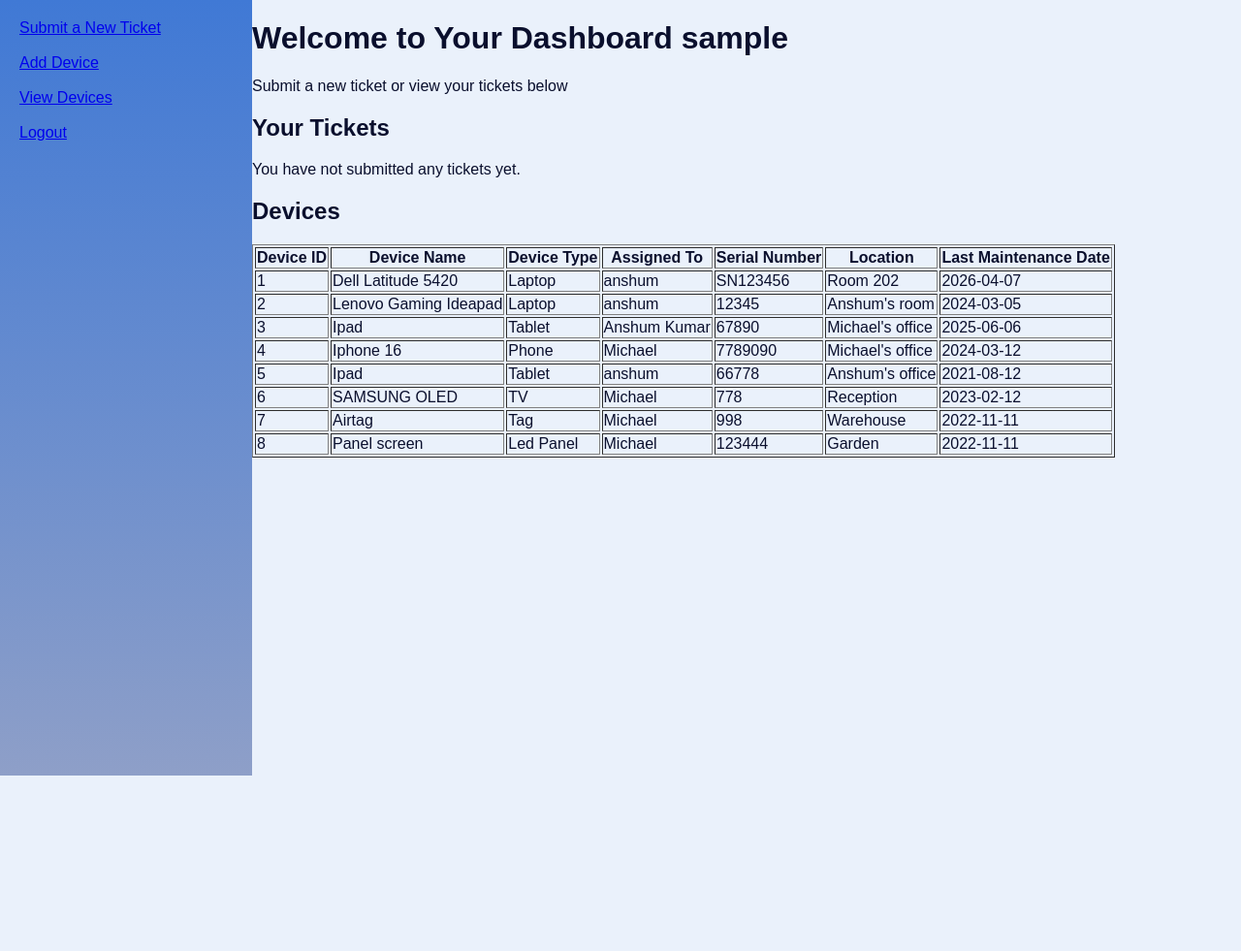
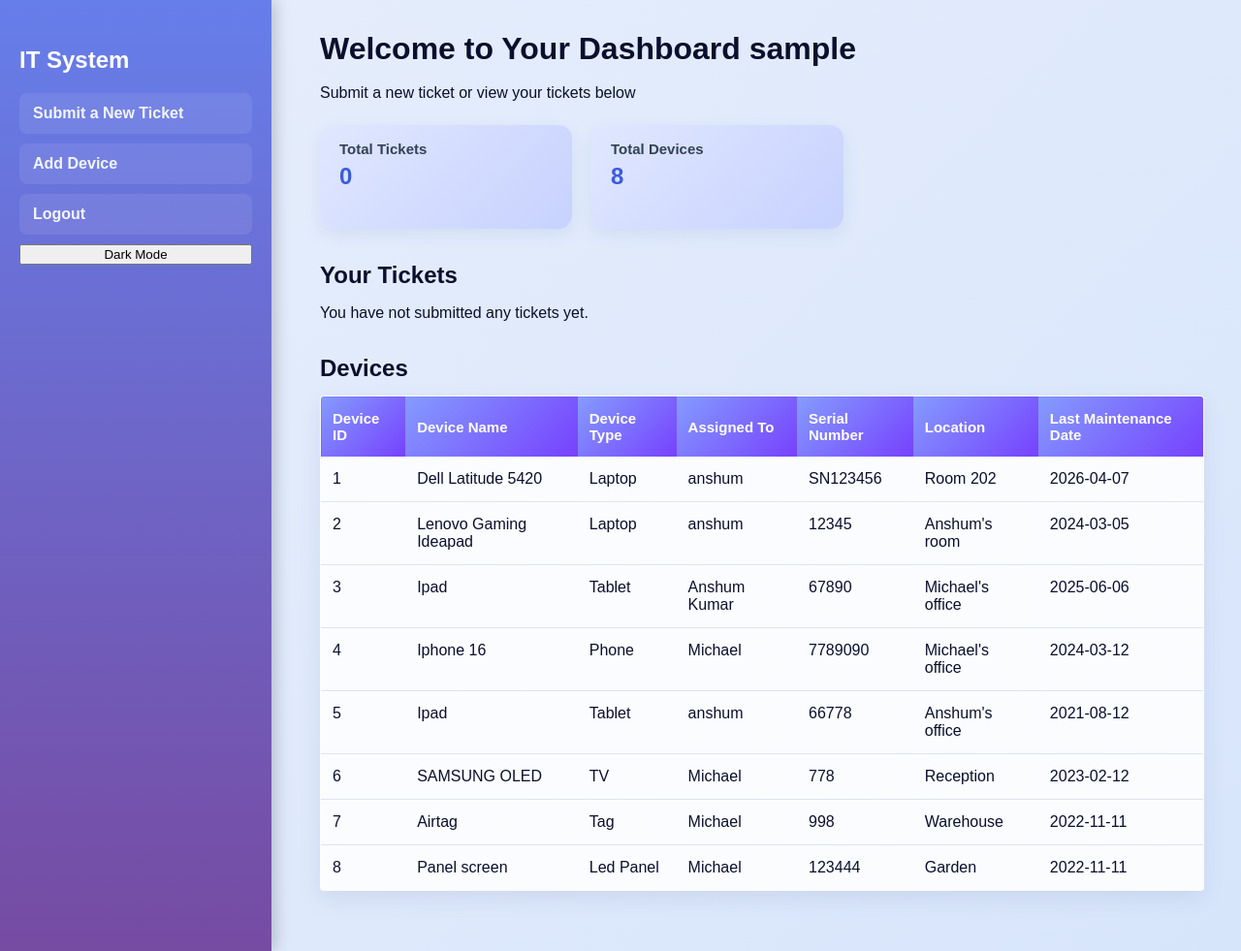
Before and after one commit to anshumkumar/IT_Ticket_manager_app_ak, a Flask app: page /user_dashboard in a window 1280 px wide. Shown: the whole page at 97% size. Before the commit the page ends 800 px from the top, so only its background shows below. Run offline with Flask 3, Linux system fonts and the light colour scheme; the visitor is signed in with stand-in values (Sample User, id 1); data comes from the database, SQL or seed files in the repository; both versions use the stored data as it was after the commit.

Commit message:
(Version 1.14) Added dark mode and made css stylling better.

```diff
--- a/static/style.css
+++ b/static/style.css
@@ -19,7 +19,7 @@ body {
 
 /* For the entire login box */
 .login-box{
-    background: white;
+    background: aliceblue;
     padding: 30px;   /* Makes the box bigger*/
     border-radius: 10px;   /* This will make the corners round */
     width: 390px;  /* Perfect width for my text ( Welcome to IT Ticket manager - by Anshum  */
@@ -68,16 +68,292 @@ body {
     outline: none;
 }    /* For input box border */
 
+
+
 .dashboard {
     display: flex;
     min-height: 100vh;
-    background-color: #eaf1fb;
+    background: linear-gradient(135deg, #e7eefc, #d7e5fb);
 }
 
 .side-bar {
-    width: 220px;
-    background: linear-gradient(180deg, #4079d5, #8e9fc8);
-    padding: 20px;
+    width: 240px;
+    padding: 28px 20px;
+
+    background: linear-gradient(180deg, #667eea, #764ba2);
+
+    color: white;
 
 
+    box-shadow: 4px 0 15px rgba(0, 0, 0, 0.2);
+
+    display: flex;
+    flex-direction: column;
 }
+
+
+
+
+.side-bar a {
+    text-decoration: none;
+    color: #f1f5ff;
+
+    padding: 12px 14px;
+    margin-bottom: 10px;
+
+    border-radius: 8px;
+
+    background: rgba(255, 255, 255, 0.08);
+
+    font-weight: bold;
+    transition: 0.2s ease;
+}
+
+.side-bar a:hover {
+    background: rgba(255, 255, 255, 0.18);
+    transform: translateX(4px);
+}
+
+
+
+.summary-board {
+    display: flex;
+    flex-direction: row;
+    gap: 20px;
+    margin: 18px 0 28px 0;
+}
+
+.summary-stats {
+    background: linear-gradient(135deg, #e0e7ff, #c7d2fe);
+    color: #1e293b;
+    padding: 16px 20px;
+    border-radius: 14px;
+    width: 220px;
+    box-shadow: 0 6px 16px rgba(100, 120, 200, 0.12);
+}
+
+.summary-stats h3 {
+    margin: 0 0 6px 0;
+    font-size: 15px;
+    color: #334155;
+}
+
+.summary-stats p {
+    margin: 0;
+    font-size: 24px;
+    font-weight: bold;
+    color: #3b5bdb;
+}
+
+.main-content {
+    flex: 1;
+    padding: 32px 38px;
+    margin-left: 12px;
+}
+
+.main-content h1 {
+    margin-top: 0;
+    margin-bottom: 18px;
+}
+
+.main-content p {
+    margin-bottom: 24px;
+}
+
+
+.main-content h2 {
+    margin-top: 34px;
+    margin-bottom: 14px;
+}
+
+
+
+
+.styled-table {
+    width: 100%;
+    border-collapse: collapse;
+    margin-top: 14px;
+    margin-bottom: 30px;
+    background: rgba(255, 255, 255, 0.88);
+    border-radius: 4px;
+    overflow: hidden;
+    box-shadow: 0 8px 22px rgba(80, 100, 160, 0.12);
+    border: 1px solid #d6deee;
+}
+
+.styled-table th {
+    background: linear-gradient(135deg, #849bff, #7641fd);
+    color: white;
+    text-align: left;
+    padding: 14px 12px;
+    font-size: 15px;
+}
+
+.styled-table td {
+    padding: 14px 12px;
+    border-bottom: 1px solid #dbe4f0;
+    vertical-align: top;
+}
+
+
+
+
+.styled-table tr:hover td {
+    background-color: rgba(224, 231, 255, 0.65);
+}
+
+
+
+.styled-table button {
+    background: linear-gradient(135deg, #667eea, #764ba2);
+    color: white;
+    border: none;
+    border-radius: 8px;
+    padding: 8px 14px;
+    font-size: 14px;
+    font-weight: bold;
+    cursor: pointer;
+    transition: 0.2s ease;
+}
+
+.styled-table button:hover {
+    transform: translateY(-2px);
+    box-shadow: 0 6px 14px rgba(102, 126, 234, 0.22);
+}
+
+
+.styled-table textarea {
+    width: 100%;
+    min-width: 180px;
+    min-height: 70px;
+    padding: 10px;
+    border: 1px solid #cbd5e1;
+    border-radius: 10px;
+    font-family: Arial, Helvetica, sans-serif;
+    font-size: 14px;
+    box-sizing: border-box;
+    resize: vertical;
+    margin-bottom: 8px;
+}
+
+.styled-table textarea:focus {
+    outline: none;
+    border-color: #667eea;
+    box-shadow: 0 0 0 3px rgba(102, 126, 234, 0.15);
+}
+
+
+
+/* Dark mode functionality */
+
+
+
+.dark-mode {
+    background: #0b1e3a;
+    color: #eab308;
+}
+
+
+.dark-mode .side-bar {
+    background: linear-gradient(180deg, #0f2a4d, #0b1e3a);
+    box-shadow: 4px 0 15px rgba(0, 0, 0, 0.4);
+}
+
+.dark-mode .side-bar h2 {
+    color: #facc15;
+}
+
+.dark-mode .side-bar a {
+    color: #eab308;
+    background: rgba(255, 255, 255, 0.05);
+}
+
+.dark-mode .side-bar a:hover {
+    background: rgba(255, 255, 255, 0.12);
+    color: #fde68a;
+}
+
+
+.dark-mode .main-content {
+    background: linear-gradient(180deg, #0f2a4d, #0b1e3a);
+    color: #eab308;
+}
+
+
+.dark-mode .main-content h1,
+.dark-mode .main-content h2,
+.dark-mode .main-content p {
+    color: #facc15;
+}
+
+.dark-mode .summary-stats {
+    background: linear-gradient(135deg, #1e3a5f, #274c77);
+    color: #facc15;
+    box-shadow: 0 6px 18px rgba(0, 0, 0, 0.35);
+}
+
+.dark-mode .summary-stats h3 {
+    color: #fde68a;
+}
+
+.dark-mode .summary-stats p {
+    color: #facc15;
+}
+
+
+.dark-mode .styled-table {
+    background: #132a4a;
+    border: 1px solid #1e3a5f;
+    box-shadow: 0 8px 20px rgba(0, 0, 0, 0.4);
+}
+
+.dark-mode .styled-table th {
+    background: #1e3a5f;
+    color: #facc15;
+}
+
+.dark-mode .styled-table td {
+    color: #e2e8f0;
+    border-bottom: 1px solid #1e3a5f;
+}
+
+
+.dark-mode .styled-table tr:hover td {
+    background-color: #1c3b66;
+}
+
+
+.dark-mode button {
+    background: linear-gradient(135deg, #d4a017, #facc15);
+    color: #0b1e3a;
+}
+
+.dark-mode button:hover {
+    box-shadow: 0 6px 14px rgba(250, 204, 21, 0.3);
+}
+
+
+.dark-mode textarea {
+    background: #1e293b;
+    color: #e2e8f0;
+    border: 1px solid #334155;
+}
+
+
+.dark-mode.login-page {
+    background: linear-gradient(135deg, #0b1e3a, #0f2a4d);
+}
+
+.dark-mode.login-box{
+    background-color: dodgerblue;
+}
+
+.dark-mode .login-box input {
+    background: white;
+    color: black;
+    border: 1px solid black;
+}
+
+.dark-mode .login-box input:focus {
+    border-color: #facc15;
+}
--- /dev/null
+++ b/static/theme.js
@@ -0,0 +1,13 @@
+if (localStorage.getItem("theme") === "dark") {
+    document.body.classList.add("dark-mode");
+}
+
+function toggleDarkMode() {
+    document.body.classList.toggle("dark-mode");
+
+    if (document.body.classList.contains("dark-mode")) {
+        localStorage.setItem("theme", "dark");
+    } else {
+        localStorage.setItem("theme", "light");
+    }
+}
--- a/templates/add_device.html
+++ b/templates/add_device.html
@@ -5,6 +5,7 @@
 <body>
     <H1>Add New Device</H1>
     <br>
+    <a href="{{ url_for('user_dashboard') }}">Back to Dashboard</a>
     {% if error %}
     <p style="color: red;">{{ error }}</p>
     {% endif %}
--- a/templates/devices.html
+++ b/templates/devices.html
@@ -3,6 +3,8 @@
     <title>Devices information</title>
 </head>
 <body>
+<a href="{{ url_for('user_dashboard') }}">Back to Dashboard</a>
+<br><br>
 <table border="2">
     <tr>
         <th>Device ID</th>
--- a/templates/login.html
+++ b/templates/login.html
@@ -3,6 +3,7 @@
     <head>
         <title>Login</title>
         <link rel="stylesheet" href="{{ url_for('static', filename='style.css') }}">
+        <script src="{{ url_for('static', filename='theme.js') }}"></script>
     </head>
     <body>
         <div class="login-centre">
@@ -26,6 +27,10 @@
 
         <p> If you don't have an account, pls register here. <a href="{{ url_for('register') }}">Register here</a>
         </p>
+
+        <button onclick="toggleDarkMode()" class="dark-mode-btn"> Dark Mode
+        </button>
+
         </div>
         </div>
 
--- a/templates/register.html
+++ b/templates/register.html
@@ -3,6 +3,7 @@
 <head>
     <title>Login</title>
     <link rel="stylesheet" href="{{ url_for('static', filename='style.css') }}">
+    <script src="{{ url_for('static', filename='theme.js') }}"></script>
 </head>
 <body>
     <div class="login-centre">
--- a/templates/staff_dashboard.html
+++ b/templates/staff_dashboard.html
@@ -2,6 +2,7 @@
 <html>
 <head>
     <title>Staff Dashboard</title>
+    <link rel="stylesheet" href="{{ url_for('static', filename='style.css') }}">
 </head>
 <body>
 
--- a/templates/user_dashboard.html
+++ b/templates/user_dashboard.html
@@ -3,22 +3,20 @@
 <head>
     <title>User Dashboard</title>
     <link rel="stylesheet" href="{{ url_for('static', filename='style.css') }}">
+    <script src="{{ url_for('static', filename='theme.js') }}"></script>
 </head>
-<body>
+<body class="dashboard-page">
 
     <div class="dashboard">
 
         <div class="side-bar">
+            <h2>IT System</h2>
+
             <a href="{{ url_for('submit_ticket') }}">Submit a New Ticket</a>
-            <br><br>
-
             <a href="{{ url_for('add_device') }}">Add Device</a>
-            <br><br>
-
-            <a href="{{ url_for('view_devices') }}">View Devices</a>
-            <br><br>
-
             <a href="{{ url_for('logout') }}">Logout</a>
+            <button onclick="toggleDarkMode()" class="dark-mode-btn"> Dark Mode
+            </button>
         </div>
 
         <div class="main-content">
@@ -26,10 +24,22 @@
 
             <p>Submit a new ticket or view your tickets below</p>
 
+            <div class="summary-board">
+                <div class="summary-stats">
+                    <h3>Total Tickets</h3>
+                    <p>{{ tickets|length }}</p>
+                </div>
+
+                <div class="summary-stats">
+                    <h3>Total Devices</h3>
+                    <p>{{ devices|length }}</p>
+                </div>
+            </div>
+
             <h2>Your Tickets</h2>
 
             {% if tickets %}
-                <table border="1" class="styled-table">
+                <table class="styled-table">
                     <tr>
                         <th>Ticket ID</th>
                         <th>Title</th>
@@ -75,7 +85,7 @@
             <h2>Devices</h2>
 
             {% if devices %}
-                <table border="1" class="styled-table">
+                <table class="styled-table">
                     <tr>
                         <th>Device ID</th>
                         <th>Device Name</th>
```
Also changed, not shown: database/tickets.db.
